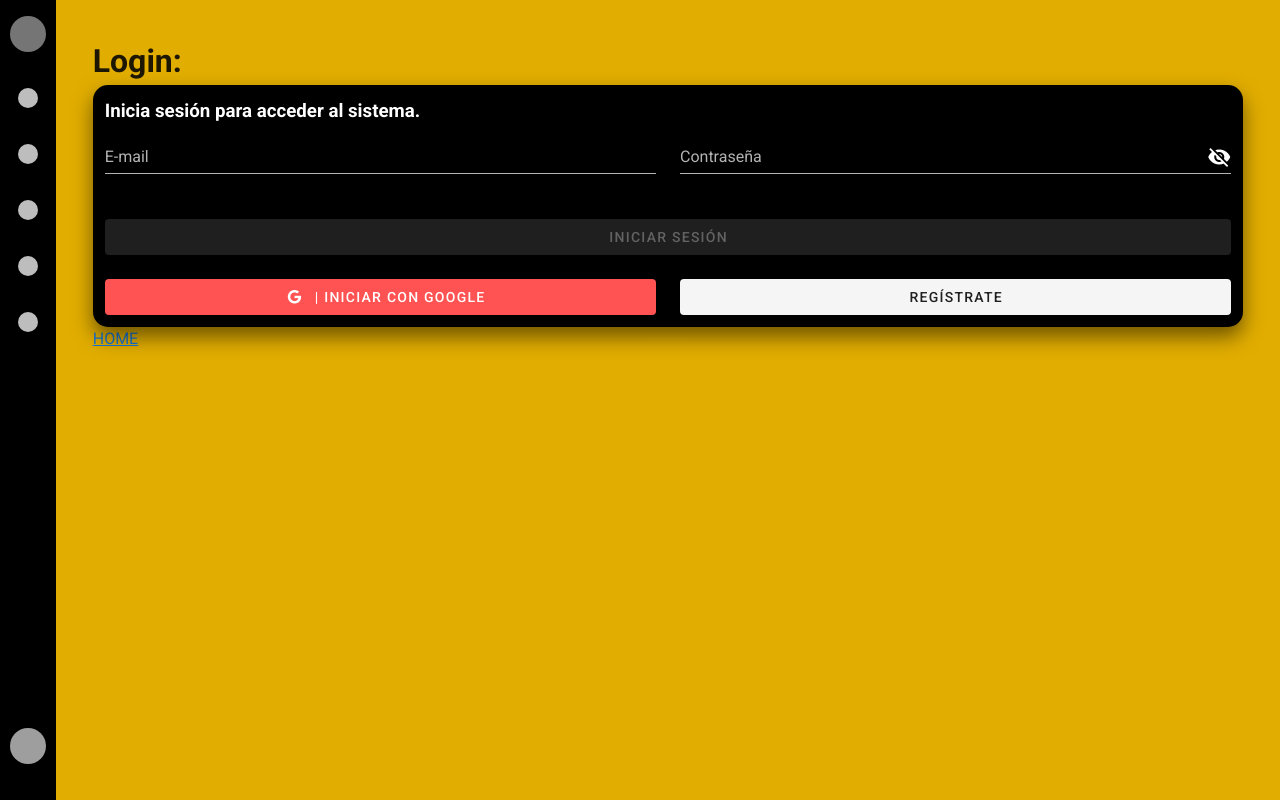
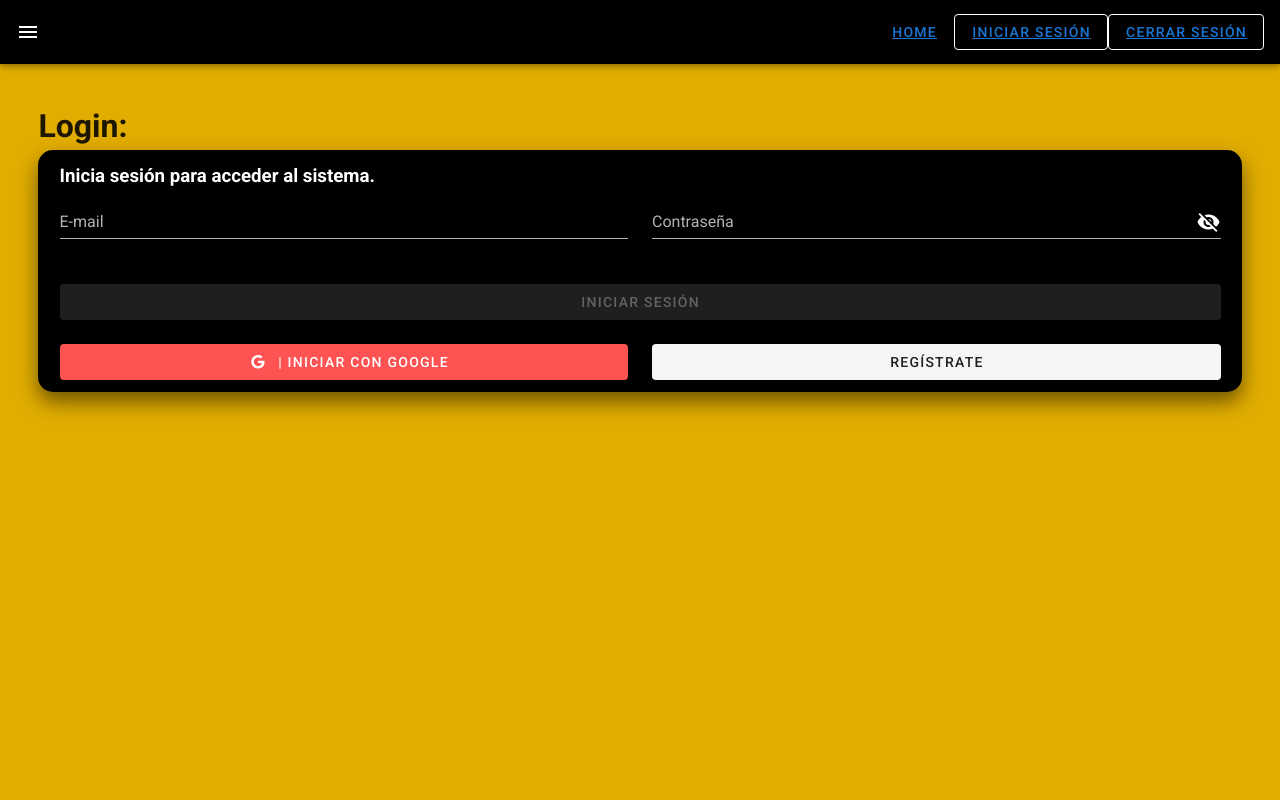
Before and after one commit to sebsegoso/OttoKlaussAPP, a Vue app: page /login in a window 1280 px wide. Built offline with nearby package versions, Linux system fonts and the light colour scheme; no server answers; the database is empty.

Commit message:
change navbar , add data table

```diff
--- a/src/components/Navbar.vue
+++ b/src/components/Navbar.vue
@@ -1,22 +1,84 @@
 <template>
-  <v-navigation-drawer app class="pt-4" color="black lighten-3" mini-variant>
-    <v-avatar
-      v-for="n in 6"
-      :key="n"
-      :color="`grey ${n === 1 ? 'darken' : 'lighten'}-1`"
-      :size="n === 1 ? 36 : 20"
-      class="d-block text-center mx-auto mb-9"
-    ></v-avatar>
+<div>
+    <v-app-bar color="#000" dark>
+        <v-app-bar-nav-icon @click.stop="drawer = !drawer"></v-app-bar-nav-icon>
 
-    <template v-slot:append>
-      <v-avatar
-        color="grey lighten"
-        size="36"
-        class="d-block text-center mx-auto mb-9"
-      ></v-avatar>
-    </template>
-  </v-navigation-drawer>
+        <v-spacer></v-spacer>
+
+        <v-btn outlined light>
+            <router-link to="/">HOME</router-link>
+        </v-btn>
+
+        <v-btn outlined>
+            <router-link to="/Login">INICIAR SESIÓN</router-link>
+        </v-btn>
+
+        <v-btn outlined>
+            <router-link to="/">CERRAR SESIÓN</router-link>
+        </v-btn>
+    </v-app-bar>
+
+    <v-navigation-drawer v-model="drawer" absolute temporary color="#000" dark>
+        <v-list>
+            <v-list-item class="px-2">
+                <v-list-item-avatar>
+                    <v-img src="FOTO USUARIO" alt="FOTO USUARIO"></v-img>
+                </v-list-item-avatar>
+            </v-list-item>
+
+            <v-list-item link>
+                <v-list-item-content>
+                    <v-list-item-title class="title">
+                        NOMBRE USUARIO
+                    </v-list-item-title>
+                    <v-list-item-subtitle>CORREO USUARIO</v-list-item-subtitle>
+                </v-list-item-content>
+            </v-list-item>
+        </v-list>
+
+        <v-divider></v-divider>
+
+        <v-list nav dense>
+            <v-list-item link>
+                <v-list-item-icon>
+                    <v-icon>mdi-folder</v-icon>
+                </v-list-item-icon>
+                <v-list-item-title>My Files</v-list-item-title>
+            </v-list-item>
+            <v-list-item link>
+                <v-list-item-icon>
+                    <v-icon>mdi-account-multiple</v-icon>
+                </v-list-item-icon>
+                <v-list-item-title>Shared with me</v-list-item-title>
+            </v-list-item>
+            <v-list-item link>
+                <v-list-item-icon>
+                    <v-icon>mdi-star</v-icon>
+                </v-list-item-icon>
+                <v-list-item-title>Starred</v-list-item-title>
+            </v-list-item>
+        </v-list>
+    </v-navigation-drawer>
+</div>
 </template>
 
-<style lang="scss" scoped>
-</style>
+<script>
+import {
+    mapState
+} from 'vuex'
+export default {
+    name: "Navbar",
+    data: () => ({
+        drawer: false,
+        group: null,
+    }),
+    computed: {
+        ...mapState(['usuario'])
+    },
+    watch: {
+        group() {
+            this.drawer = false;
+        },
+    },
+};
+</script>
--- a/src/router/index.js
+++ b/src/router/index.js
@@ -17,9 +17,6 @@ const routes = [
   {
     path: '/login',
     name: 'Login',
-    // route level code-splitting
-    // this generates a separate chunk (about.[hash].js) for this route
-    // which is lazy-loaded when the route is visited.
     component: () => import(/* webpackChunkName: "about" */ '../views/Login.vue')
   }
 ]
@@ -33,10 +30,11 @@ const router = new VueRouter({
 router.beforeEach((to, from, next) => {
   let user = firebase.auth().currentUser;
   let authRequired = to.matched.some(route => route.meta.login);
+
   if (!user && authRequired) {
-    next("Login");
+    next({name: 'Login'});
   } else if (user && !authRequired) {
-    next("Home");
+    next({name: 'Home'});
   } else {
     next();
   }
--- a/src/store/Auth/index.js
+++ b/src/store/Auth/index.js
@@ -3,13 +3,14 @@ import router from '../../router';
 
 export default {
     state: {
-        user: null
+        usuario: '',
+        mensaje: 'HOLA MI GENTE'
     },
     mutations: {
         LOG_IN(state, user) {
-            console.log(state.user , user)
-            state.user = user;
-            console.log(state.user)
+            console.log(state.usuario , user)
+            state.usuario = user;
+            console.log(state.usuario)
         }
     },
     actions: {
@@ -19,8 +20,8 @@ export default {
                 .auth()
                 .signInWithPopup(provider)
                 .then(result => {
-                    let usuario = result.user;
-                    console.log("Sesión iniciada :" + usuario.displayName);
+                    console.log("Sesión iniciada :" + result.user.displayName);
+                    let usuario = firebase.auth().currentUser
                     commit('LOG_IN', usuario)
                 })
                 .then(() => router.push('/'))
--- a/src/store/index.js
+++ b/src/store/index.js
@@ -3,7 +3,7 @@ import Vuex from 'vuex'
 import firebase from 'firebase'
 
 //modules
-import auth from './Auth'
+import auth from './Auth/index'
 Vue.use(Vuex)
 
 export default new Vuex.Store({
@@ -32,6 +32,15 @@ export default new Vuex.Store({
         })
     }
   },
+  getters:{
+    juguetesData(state){
+      return state.juguetes.map(p =>{
+        let data = p.data
+        data.id = p.id
+        return data
+      })
+    }
+  },
   modules: {
     auth
   }
--- a/src/views/Home.vue
+++ b/src/views/Home.vue
@@ -1,28 +1,60 @@
 <template>
 <div class="home">
-    <h1>home</h1>
-    <h3>Hola {{user}}</h3>
+    <h3 v-show="user.displayName">
+        Hola {{ user.displayName }} ({{ user.email }})
+    </h3>
+    <h1>Inventario de productos</h1>
+    <hr />
 
-    <ul>
-        <li v-for="juguete in juguetes" :key="juguete.id">{{juguete.data.nombre}}</li>
-    </ul>
+    <v-data-table :headers="headers" :items="juguetesData" :items-per-page="5" class="elevation-1"></v-data-table>
+</div>
+</template>
 </div>
 </template>
 
 <script>
 import {
+    mapGetters,
     mapState
-} from 'vuex'
+} from "vuex";
+import firebase from "firebase";
 
 export default {
-    name: 'Home',
+    name: "Home",
     components: {},
+    data() {
+        return {
+            user: "",
+            headers: [{
+                    text: "Código",
+                    align: "start",
+                    value: "codigo",
+                },
+                {
+                    text: "Nombre",
+                    value: "nombre",
+                },
+                {
+                    text: "Stock",
+                    value: "stock",
+                },
+                {
+                    text: "Precio",
+                    value: "precio",
+                },
+            ],
+        };
+    },
     title() {
-        return "Otto Klauss - Juguetería"
+        return "Otto Klauss - Juguetería";
     },
     computed: {
-        ...mapState(['user', 'juguetes'])
-    }
-
-}
+        ...mapState(["juguetes", "usuario"]),
+        ...mapGetters(["juguetesData"]),
+    },
+    created() {
+        this.user = firebase.auth().currentUser;
+        console.log(this.user);
+    },
+};
 </script>
--- a/src/views/Login.vue
+++ b/src/views/Login.vue
@@ -26,7 +26,6 @@
             </v-row>
         </v-container>
     </v-form>
-    <router-link to="/">HOME</router-link>
 </div>
 </template>
 
```
